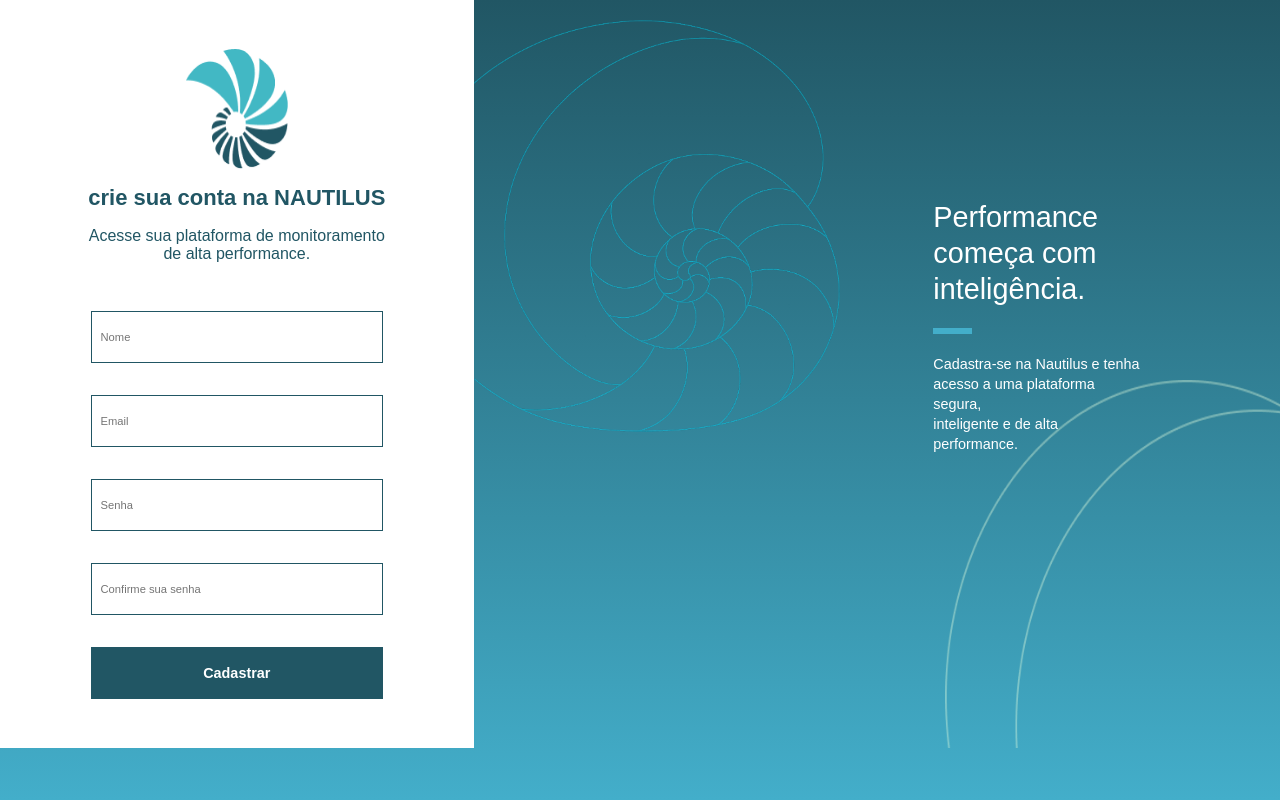
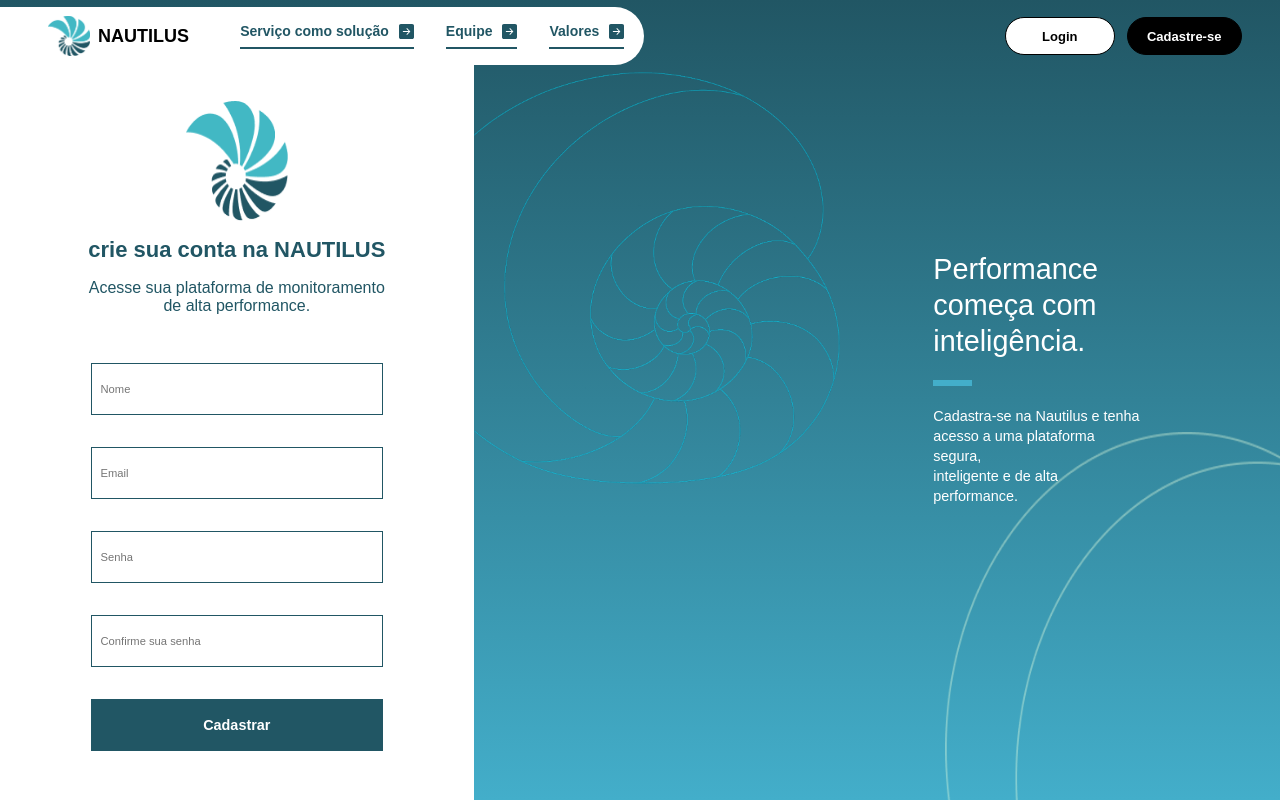
Before and after one commit to Nautilus-HPC-monitoring/Site-Institucional, a website: page public/cadastro.html in a window 1280 px wide. Drawn offline with Linux system fonts and the light colour scheme; a web font is replaced by a local one.

Commit message:
arrumando css do login com a navbar

```diff
--- a/public/cadastro.html
+++ b/public/cadastro.html
@@ -10,32 +10,52 @@
   <script src="./js/sessao.js"></script>
 
   <link rel="stylesheet" href="./css/cadastro.css" />
+  <link rel="stylesheet" href="./css/navbar.css">
+<link rel="stylesheet" href="./css/global.css">
+<script src="./js/navbar.js" defer></script>
   <link rel="preconnect" href="https://fonts.gstatic.com" crossorigin>
 </head>
 
 <body class="body-formulario" onload="listar()">
-  <!--header inicio-->
-  <!--<div class="header">
-    <div class="container">
-      <h1 class="titulo">AquaTech</h1>
-      <ul class="navbar">
-        <li>
-          <a href="index.html">Inicial</a>
-        </li>
-        <li>
-          <a href="simulador.html">Simulador</a>
-        </li>
-        <li>|</li>
-        <li>
-          <a href="login.html">Login</a>
-        </li>
-        <li class="agora">
-          <a href="#">Cadastro</a>
-        </li>
-      </ul>
+   <header class="navbar">
+    <div class="navbar_container">
+
+      <div class="navbar_left">
+
+        <a href="#" class="navbar_logo">
+          <img src="assets/imgs/logo.png" alt="Nautilus Logo">
+          Nautilus
+        </a>
+
+        <nav class="navbar_nav">
+          <a href="#">
+            Serviço como solução
+            <img src="./assets/icon/seta_direita_azul_qd.svg" alt="" class="seta_normal">
+            <img src="./assets/icon/seta_direita_azul_claro_qd.svg" alt="" class="seta_hover">
+          </a>
+
+          <a href="#">
+            Equipe
+            <img src="./assets/icon/seta_direita_azul_qd.svg" alt="" class="seta_normal">
+            <img src="./assets/icon/seta_direita_azul_claro_qd.svg" alt="" class="seta_hover">
+          </a>
+
+          <a href="#">
+            Valores
+            <img src="./assets/icon/seta_direita_azul_qd.svg" alt="" class="seta_normal">
+            <img src="./assets/icon/seta_direita_azul_claro_qd.svg" alt="" class="seta_hover">
+          </a>
+        </nav>
+
+      </div>
+
+      <div class="navbar_actions">
+        <button>Login</button>
+        <button>Cadastre-se</button>
+      </div>
+
     </div>
-  </div> -->
-  <!--header fim-->
+  </header>
      <div class="cadastro">
         <div class="alerta_erro">
             <div class="card_erro" id="cardErro">
--- a/public/css/cadastro.css
+++ b/public/css/cadastro.css
@@ -7,24 +7,31 @@ body.body-formulario {
         #215664,
         #43AECA
     );
+
+    padding-top: 6.5vh;
+    box-sizing: border-box;
 }
+
 .cadastro {
-    min-height: 93.5vh;
+    height: calc(100vh - 6.5vh);
 }
 
 .cadastro .container {
     width: 100%;
-    min-height: 93.5vh;
+    height: 100%;
     display: flex;
+    margin: 0;
 }
 .card {
     width: 37%;
-    min-height: 93.5vh;
+    min-height: calc(100vh - 6.5vh);
     background-color: white;
     display: flex;
     align-items: center;
     justify-content: center;
     flex-direction: column;
+    margin-left: 0;
+
 }
 .inicio-cadastro {
     width: 100%;
@@ -88,8 +95,8 @@ body.body-formulario {
     align-items: center;
 }
 .imagem-login {
- width: 63%;
-    min-height: 93.5vh;
+    width: 63%;
+    min-height: calc(100vh - 6.5vh);
     position: relative;
     overflow: hidden;
 }
--- /dev/null
+++ b/public/css/global.css
@@ -0,0 +1,34 @@
+@font-face {
+    font-family: "Exo 2";
+    src: url("../assets/fonts/Exo2/Exo2-VariableFont_wght.ttf") format("truetype");
+    font-weight: 100 900;
+    font-style: normal;
+}
+
+:root {
+    --cor-primaria: #42b8c4;
+    --cor-secundaria: #215664;
+
+    --cor-branco: #ffffff;
+    --cor-preto: #000000;
+    --cor-cinza: #d9d9d9;
+
+    --fonte-principal: "Exo 2", sans-serif;
+}
+
+* {
+    margin: 0;
+    padding: 0;
+    box-sizing: border-box;
+}
+
+body {
+    font-family: var(--fonte-principal);
+}
+
+button,
+input,
+select,
+textarea {
+    font: inherit;
+}
--- /dev/null
+++ b/public/css/navbar.css
@@ -0,0 +1,170 @@
+.navbar {
+    position: fixed;
+    top: 0;
+    left: 0;
+    z-index: 1000;
+
+    width: 100%;
+    height: 72px;
+
+    background: transparent;
+
+    display: flex;
+    align-items: center;
+
+    transition:
+        background 0.3s ease,
+        box-shadow 0.3s ease;
+}
+
+.navbar_scrolled {
+    background: rgba(255, 255, 255, 0.3);
+
+    backdrop-filter: blur(25px) saturate(160%);
+    -webkit-backdrop-filter: blur(25px) saturate(160%);
+
+    border-bottom: 1px solid rgba(255, 255, 255, 0.5);
+
+    box-shadow: 0 4px 20px rgba(0, 0, 0, 0.06);
+}
+
+
+.navbar_container {
+    width: 100%;
+
+    padding-left: 0;
+    padding-right: clamp(20px, 3vw, 48px);
+
+    display: flex;
+    align-items: center;
+    justify-content: space-between;
+}
+
+.navbar_left {
+    display: flex;
+    align-items: center;
+    gap: clamp(35px, 4vw, 70px);
+
+    background: var(--cor-branco);
+
+    padding: 8px 20px 8px 48px;
+
+    border-radius: 0 50px 50px 0;
+}
+
+.navbar_logo {
+    display: flex;
+    align-items: center;
+    gap: 8px;
+
+    text-decoration: none;
+    color: var(--cor-preto);
+
+    font-size: 18px;
+    font-weight: bold;
+    text-transform: uppercase;
+
+    flex-shrink: 0;
+}
+
+.navbar_logo img {
+    width: 42px;
+    height: 42px;
+    object-fit: contain;
+}
+
+.navbar_nav {
+    display: flex;
+    align-items: center;
+
+    gap: clamp(20px, 2.5vw, 38px);
+}
+
+.navbar_nav a {
+    display: flex;
+    align-items: center;
+    gap: 10px;
+
+    color: var(--cor-secundaria);
+    text-decoration: none;
+
+    font-size: 14px;
+    font-weight: 600;
+
+    padding-bottom: 8px;
+
+    border-bottom: 2px solid var(--cor-secundaria);
+
+    transition:
+        color 0.2s ease,
+        border-color 0.2s ease;
+
+    white-space: nowrap;
+}
+
+.navbar_nav a:hover {
+    color: var(--cor-primaria);
+    border-bottom-color: var(--cor-primaria);
+}
+
+.navbar_nav a img {
+    width: 15px;
+    height: 15px;
+}
+
+.navbar_nav .seta_hover {
+    display: none;
+}
+
+.navbar_nav a:hover .seta_normal {
+    display: none;
+}
+
+.navbar_nav a:hover .seta_hover {
+    display: block;
+}
+
+.navbar_actions {
+    display: flex;
+    align-items: center;
+
+    gap: clamp(8px, 1vw, 12px);
+
+    flex-shrink: 0;
+}
+
+.navbar_actions button {
+    min-width: 110px;
+    height: 38px;
+
+    padding-inline: clamp(16px, 1.5vw, 22px);
+
+    border: 1px solid var(--cor-preto);
+    border-radius: 50px;
+
+    background: transparent;
+
+    font-size: 13px;
+    font-weight: 600;
+
+    cursor: pointer;
+
+    display: flex;
+    align-items: center;
+    justify-content: center;
+
+    transition:
+        background 0.2s ease,
+        color 0.2s ease,
+        border-color 0.2s ease;
+}
+
+.navbar_actions button:first-child {
+    background: var(--cor-branco);
+    color: var(--cor-preto);
+}
+
+.navbar_actions button:last-child {
+    background: var(--cor-preto);
+    color: var(--cor-branco);
+}
```
Also changed, not shown: public/login.html (+42 -21 lines), public/assets/icon/logo.png (added), public/assets/icon/seta_direita_azul.svg (added), public/assets/icon/seta_direita_azul_claro_qd.svg (added), public/assets/icon/seta_direita_azul_qd.svg (added), public/assets/icon/seta_direita_branca.svg (added), public/assets/imgs/logo.png (added).
